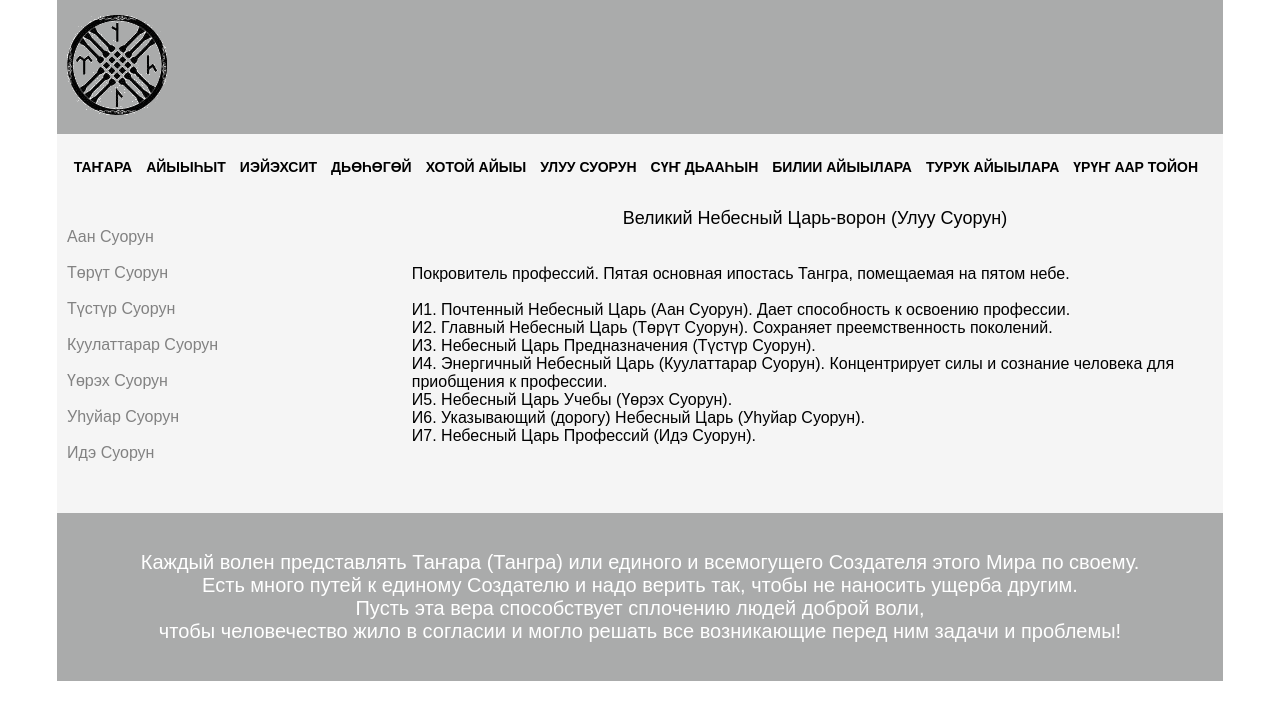
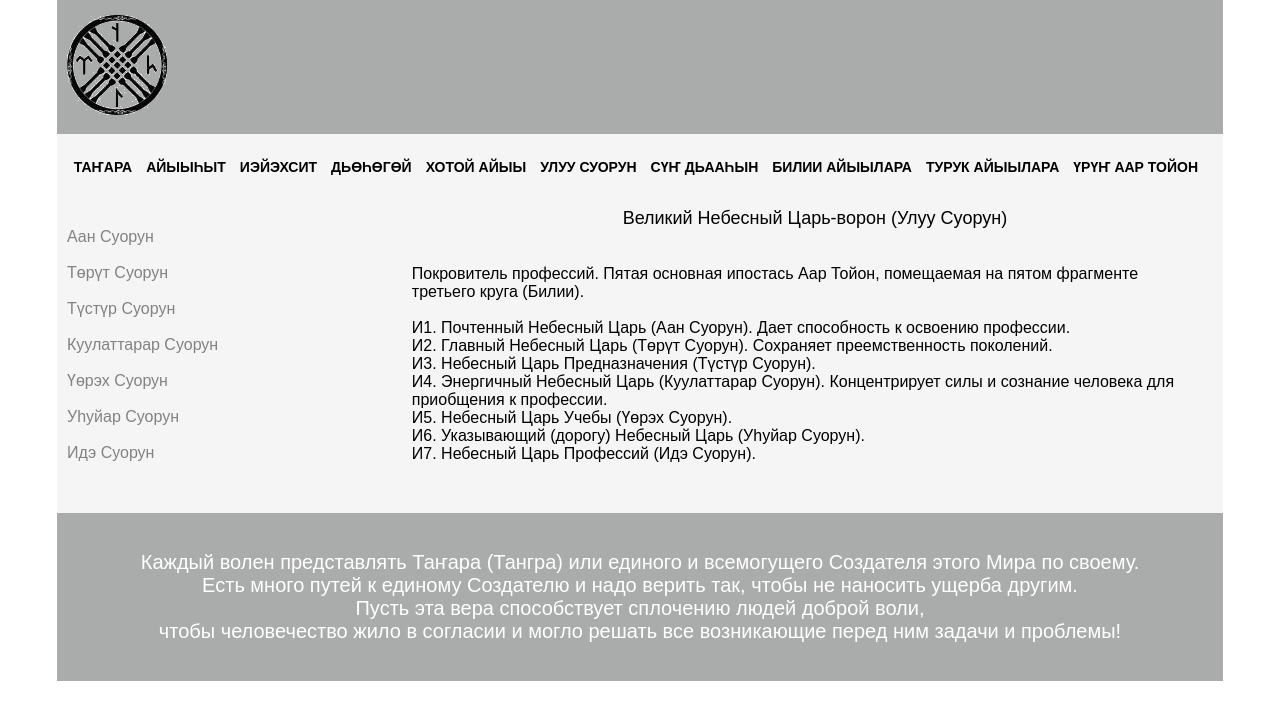
Before and after one commit to Sakkuraa/Algustar, a React (Create React App) app: page /t5 in a window 1280 px wide. Shown: the top 720 px of the page. Built offline with nearby package versions, Linux system fonts and the light colour scheme.

Commit message:
Add files via upload

```diff
--- a/src/components/Page5/T5.js
+++ b/src/components/Page5/T5.js
@@ -1,38 +1,69 @@
-import ReactDOM from 'react-dom';
+import ReactDOM from "react-dom";
 import { NavLink } from "react-router-dom";
-import React, { Component } from 'react'
+import React, { Component } from "react";
 
 export default class T5 extends Component {
-	render(){
-		return(
+  render() {
+    return (
       <div className="main-middle2 main-top clearfix">
         <article>
-					<ul><br/>
-						<NavLink to="/First5">Аан Суорун</NavLink><br/><br/>
-						<NavLink to="/Second5">Төрүт Суорун</NavLink><br/><br/>
-			         <NavLink to="/Third5">Түстүр Суорун</NavLink><br/><br/>
-			         <NavLink to="/Fourth5">Куулаттарар Суорун</NavLink><br/><br/>
-			         <NavLink to="/Fifth5">Үөрэх Суорун</NavLink><br/><br/>
-			         <NavLink to="/Sixth5">Уһуйар Суорун</NavLink><br/><br/>
-			         <NavLink to="/Seventh5">Идэ Суорун</NavLink><br/><br/>
+          <ul>
+            <br />
+            <NavLink to="/First5">Аан Суорун</NavLink>
+            <br />
+            <br />
+            <NavLink to="/Second5">Төрүт Суорун</NavLink>
+            <br />
+            <br />
+            <NavLink to="/Third5">Түстүр Суорун</NavLink>
+            <br />
+            <br />
+            <NavLink to="/Fourth5">Куулаттарар Суорун</NavLink>
+            <br />
+            <br />
+            <NavLink to="/Fifth5">Үөрэх Суорун</NavLink>
+            <br />
+            <br />
+            <NavLink to="/Sixth5">Уһуйар Суорун</NavLink>
+            <br />
+            <br />
+            <NavLink to="/Seventh5">Идэ Суорун</NavLink>
+            <br />
+            <br />
           </ul>
         </article>
-				<div className="ipostasi"><br/>
-						<h2>
-							Великий Небесный Царь-ворон (Улуу Суорун)
-						</h2><br/>
-						<p> <br/>
-                     Покровитель профессий. Пятая основная ипостась Тангра, помещаемая на пятом небе.<br/><br/>
-					     И1. Почтенный Небесный Царь (Аан Суорун). Дает способность к освоению профессии.<br/>
-					     И2. Главный Небесный Царь (Төрүт Суорун). Сохраняет преемственность поколений.<br/>
-					     И3. Небесный Царь Предназначения (Түстүр Суорун).<br/>
-					     И4. Энергичный Небесный Царь (Куулаттарар Суорун). Концентрирует силы и сознание человека для приобщения к профессии.<br/>
-					     И5. Небесный Царь Учебы (Үөрэх Суорун).<br/>
-					     И6. Указывающий (дорогу) Небесный Царь (Уһуйар Суорун).<br/>
-					     И7. Небесный Царь Профессий (Идэ Суорун).<br/><br/>
+        <div className="ipostasi">
+          <br />
+          <h2>Великий Небесный Царь-ворон (Улуу Суорун)</h2>
+          <br />
+          <p>
+            {" "}
+            <br />
+            Покровитель профессий. Пятая основная ипостась Аар Тойон, помещаемая
+            на пятом фрагменте третьего круга (Билии).
+            <br />
+            <br />
+            И1. Почтенный Небесный Царь (Аан Суорун). Дает способность к
+            освоению профессии.
+            <br />
+            И2. Главный Небесный Царь (Төрүт Суорун). Сохраняет преемственность
+            поколений.
+            <br />
+            И3. Небесный Царь Предназначения (Түстүр Суорун).
+            <br />
+            И4. Энергичный Небесный Царь (Куулаттарар Суорун). Концентрирует
+            силы и сознание человека для приобщения к профессии.
+            <br />
+            И5. Небесный Царь Учебы (Үөрэх Суорун).
+            <br />
+            И6. Указывающий (дорогу) Небесный Царь (Уһуйар Суорун).
+            <br />
+            И7. Небесный Царь Профессий (Идэ Суорун).
+            <br />
+            <br />
           </p>
         </div>
       </div>
-		)
+    );
   }
 }
```
Lines whose indentation alone changed are shown as unchanged.
